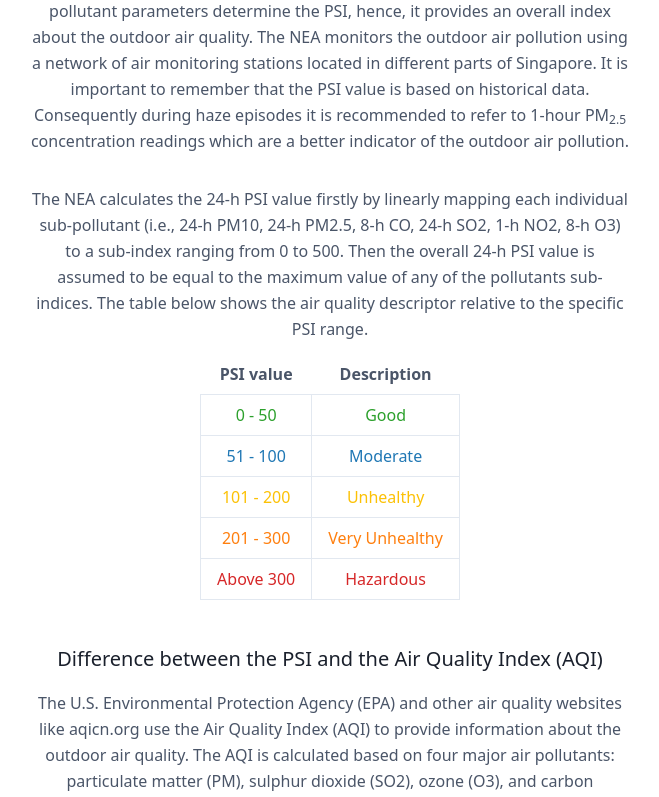
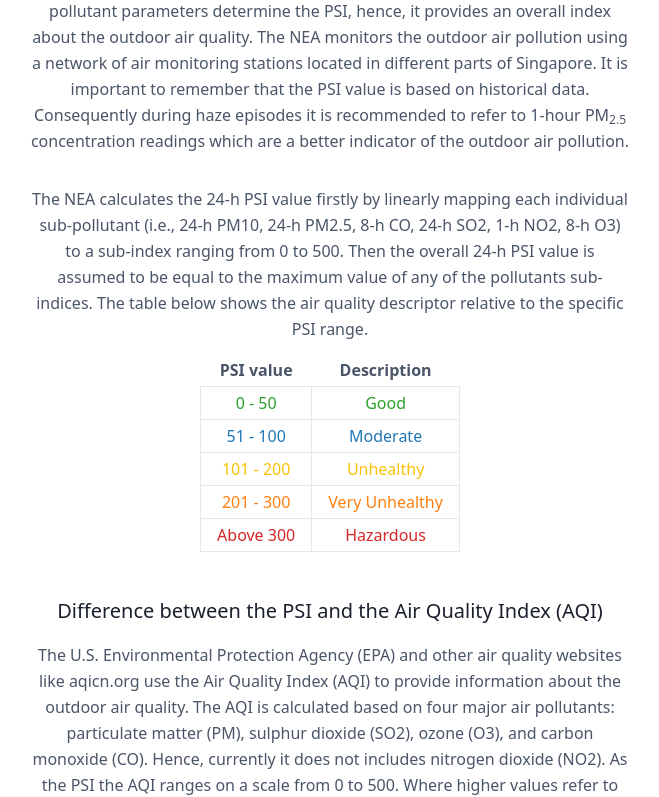
Before and after one commit to FedericoTartarini/air-quality-weather-sg, a React (Create React App) app: page /air-quality-weather-sg/psi in a window 1280 px wide. Shown: the part 545-1342 px from the top of the page, without its empty margins (310-969 px from the left). Built offline with nearby package versions, Linux system fonts and the light colour scheme; no server answers.

Commit message:
* reduced padding TableIndicesCategories.js * added table under MapPollutionView.js

```diff
--- a/src/Components/TableIndicesCategories.js
+++ b/src/Components/TableIndicesCategories.js
@@ -6,31 +6,31 @@ function TableIndicesCategories({ index }) {
       <table className="table-auto text-center">
         <thead>
           <tr>
-            <th className="px-4 py-2">{index}</th>
-            <th className="px-4 py-2">Description</th>
+            <th className="px-4 py-1">{index}</th>
+            <th className="px-4 py-1">Description</th>
           </tr>
         </thead>
         <tbody>
           <tr className="font-medium" style={{ color: "#2ca02c" }}>
-            <td className="border px-4 py-2">0 - 50</td>
-            <td className="border px-4 py-2">Good</td>
+            <td className="border px-4 py-1">0 - 50</td>
+            <td className="border px-4 py-1">Good</td>
           </tr>
           <tr className="font-medium" style={{ color: "#1f77b4" }}>
             {" "}
-            <td className="border px-4 py-2">51 - 100</td>
-            <td className="border px-4 py-2">Moderate</td>
+            <td className="border px-4 py-1">51 - 100</td>
+            <td className="border px-4 py-1">Moderate</td>
           </tr>
           <tr className="font-medium" style={{ color: "#fcc105" }}>
-            <td className="border px-4 py-2">101 - 200</td>
-            <td className="border px-4 py-2">Unhealthy</td>
+            <td className="border px-4 py-1">101 - 200</td>
+            <td className="border px-4 py-1">Unhealthy</td>
           </tr>
           <tr className="font-medium" style={{ color: "#ff7f0e" }}>
-            <td className="border px-4 py-2">201 - 300</td>
-            <td className="border px-4 py-2">Very Unhealthy</td>
+            <td className="border px-4 py-1">201 - 300</td>
+            <td className="border px-4 py-1">Very Unhealthy</td>
           </tr>
           <tr className="font-medium" style={{ color: "#d62728" }}>
-            <td className="border px-4 py-2">Above 300</td>
-            <td className="border px-4 py-2">Hazardous</td>
+            <td className="border px-4 py-1">Above 300</td>
+            <td className="border px-4 py-1">Hazardous</td>
           </tr>
         </tbody>
       </table>
--- a/src/Views/MapPollutionView.js
+++ b/src/Views/MapPollutionView.js
@@ -1,6 +1,7 @@
 import React from "react";
 import MapPollution from "../Components/MapPollution";
 import { Helmet } from "react-helmet";
+import TableIndicesCategories from "../Components/TableIndicesCategories";
 
 function MapPollutionView({ data }) {
   return (
@@ -13,6 +14,7 @@ function MapPollutionView({ data }) {
         />
       </Helmet>
       <MapPollution data={data} />
+      <TableIndicesCategories index={"PSI value"} />
     </div>
   );
 }
```
